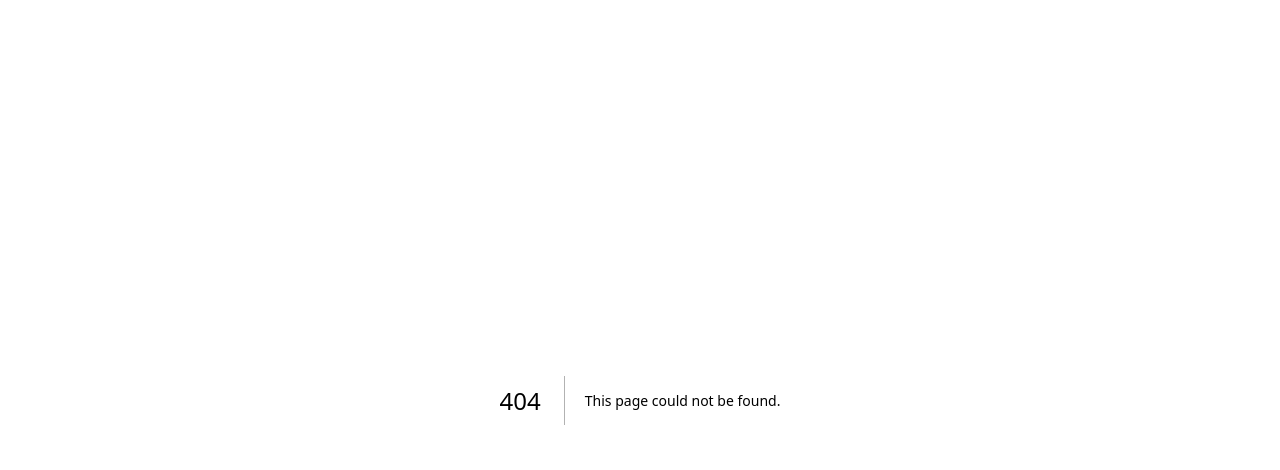
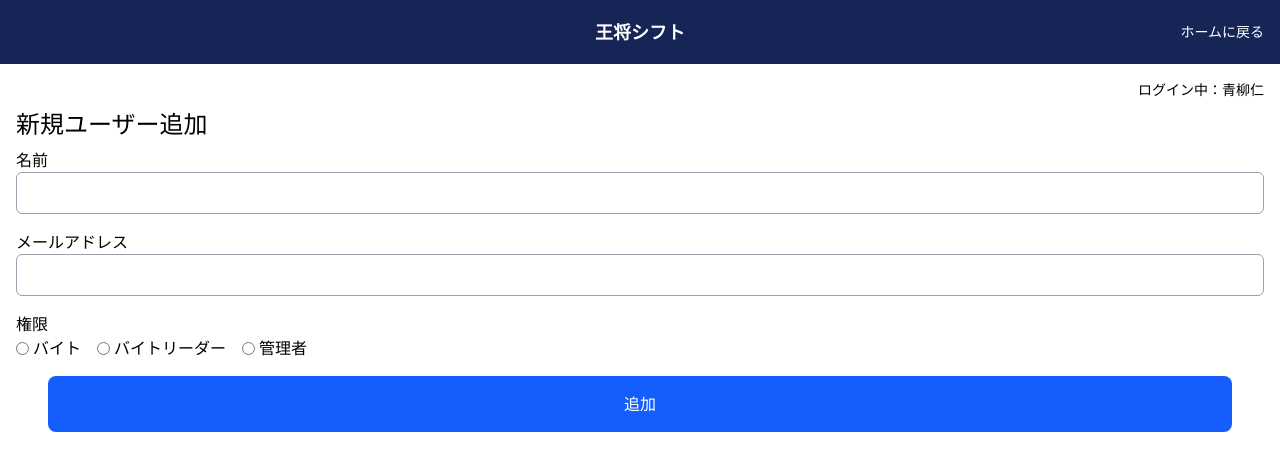
Before and after one commit to andmatcha/oh-show, a Next.js app in the folder frontend/: page /admin/create-user in a window 1280 px wide. Before the commit this address had no page. Shown: the top 470 px of the page. Built offline with nearby package versions, Linux system fonts and the light colour scheme.

Commit message:
feat: :sparkles: 新規ユーザー追加画面実装

```diff
--- /dev/null
+++ b/frontend/src/app/admin/create-user/page.tsx
@@ -0,0 +1,133 @@
+"use client";
+
+import Layout from "@/components/Layout";
+import React, { useState } from "react";
+
+interface FormData {
+  name: string;
+  email: string;
+  role: "clerk" | "leader" | "admin";
+}
+
+const CreateUser = () => {
+  const [formData, setFormData] = useState<FormData>({
+    name: "",
+    email: "",
+    role: "clerk",
+  });
+
+  const [error, setError] = useState<string>("");
+
+  const handleChange = (e: React.ChangeEvent<HTMLInputElement>) => {
+    setFormData({ ...formData, [e.target.name]: e.target.value });
+  };
+  const handleSubmit = (e: React.FormEvent) => {
+    e.preventDefault();
+    if (
+      !formData.name.trim() ||
+      !formData.email.trim() ||
+      !formData.role.trim()
+    ) {
+      setError("すべての項目を入力してください");
+      return;
+    } else if (formData.name.length > 20) {
+      setError("名前は20文字以下で入力してください");
+      return;
+    } else if (formData.email.length > 254) {
+      setError("メールアドレスは254文字以下で入力してください");
+      return;
+    }
+    setError("");
+    const sanitizedData: FormData = {
+      name: formData.name.replace(/</g, "&lt;").replace(/>/g, "&gt;"),
+      email: formData.email.replace(/</g, "&lt;").replace(/>/g, "&gt;"),
+      role: formData.role,
+    };
+    // 追加処理
+    console.log(sanitizedData);
+  };
+  return (
+    <Layout title="新規ユーザー追加">
+      <form onSubmit={handleSubmit}>
+        <div className="flex flex-col gap-4">
+          {/* 名前 */}
+          <div>
+            <h3>名前</h3>
+            <input
+              name="name"
+              type="text"
+              required
+              minLength={1}
+              maxLength={20}
+              onChange={handleChange}
+              className="w-full border border-gray-400 rounded-md p-2"
+            />
+          </div>
+          {/* メールアドレス */}
+          <div>
+            <h3>メールアドレス</h3>
+            <input
+              name="email"
+              type="email"
+              required
+              maxLength={254}
+              onChange={handleChange}
+              className="w-full border border-gray-400 rounded-md p-2"
+            />
+          </div>
+          {/* 権限選択(ラジオボタン) */}
+          <div>
+            <h3>権限</h3>
+            <div className="flex gap-4">
+              <div className="flex items-center gap-1">
+                <input
+                  type="radio"
+                  name="role"
+                  id="clerk"
+                  value="clerk"
+                  required
+                  onChange={handleChange}
+                />
+                <label htmlFor="clerk">バイト</label>
+              </div>
+              <div className="flex items-center gap-1">
+                <input
+                  type="radio"
+                  name="role"
+                  id="leader"
+                  value="leader"
+                  required
+                  onChange={handleChange}
+                />
+                <label htmlFor="leader">バイトリーダー</label>
+              </div>
+              <div className="flex items-center gap-1">
+                <input
+                  type="radio"
+                  name="role"
+                  id="admin"
+                  value="admin"
+                  required
+                  onChange={handleChange}
+                />
+                <label htmlFor="admin">管理者</label>
+              </div>
+            </div>
+          </div>
+          {/* 追加ボタン */}
+          <div className="px-8">
+            <button
+              type="submit"
+              className="w-full bg-blue-600 rounded-lg p-4 text-white hover:bg-blue-700 transition-all duration-300 cursor-pointer"
+            >
+              追加
+            </button>
+          </div>
+          <p className="text-sm text-red-600">{error}</p>
+        </div>
+      </form>
+    </Layout>
+  );
+};
+
+export default CreateUser;
```
